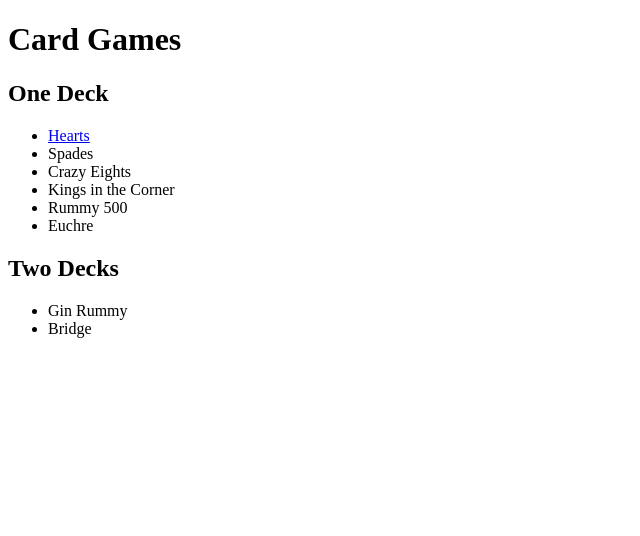
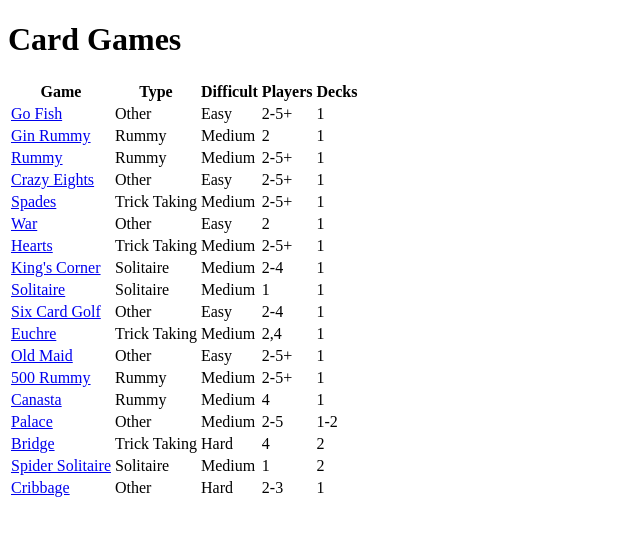
Before and after one commit to travis-mark/cardgames, a SvelteKit app: page / in a window 1280 px wide. Shown: the top 536 px of the page, without its empty margins (0-640 px from the left). Built offline with nearby package versions, Linux system fonts and the light colour scheme.

Commit message:
Setup game list

```diff
--- a/src/routes/+page.svelte
+++ b/src/routes/+page.svelte
@@ -1,19 +1,137 @@
 <h1>Card Games</h1>
 
-<!-- <p>Visit <a href="https://kit.svelte.dev">kit.svelte.dev</a> to read the documentation</p> -->
-
-<h2>One Deck</h2>
-<ul>
-    <li><a href="/hearts">Hearts</a></li>
-    <li>Spades</li>
-    <li>Crazy Eights</li>
-    <li>Kings in the Corner</li>
-    <li>Rummy 500</li>
-    <li>Euchre</li>
-</ul>
-
-<h2>Two Decks</h2>
-<ul>
-    <li>Gin Rummy</li>
-    <li>Bridge</li>
-</ul>
+<table>
+    <tr>
+        <th>Game</th>
+        <th>Type</th>
+        <th>Difficult</th>
+        <th>Players</th>
+        <th>Decks</th>
+    </tr>
+    <tr>
+        <td><a href="https://bicyclecards.com/how-to-play/go-fish">Go Fish</a></td>
+        <td>Other</td>
+        <td>Easy</td>
+        <td>2-5+</td>
+        <td>1</td>
+    </tr>
+    <tr>
+        <td><a href="https://bicyclecards.com/how-to-play/gin-rummy">Gin Rummy</a></td>
+        <td>Rummy</td>
+        <td>Medium</td>
+        <td>2</td>
+        <td>1</td>
+    </tr>
+    <tr>
+        <td><a href="https://bicyclecards.com/how-to-play/rummy-rum">Rummy</a></td>
+        <td>Rummy</td>
+        <td>Medium</td>
+        <td>2-5+</td>
+        <td>1</td>
+    </tr>
+    <tr>
+        <td><a href="https://bicyclecards.com/how-to-play/crazy-eights">Crazy Eights</a></td>
+        <td>Other</td>
+        <td>Easy</td>
+        <td>2-5+</td>
+        <td>1</td>
+    </tr>
+    <tr>
+        <td><a href="https://bicyclecards.com/how-to-play/spades">Spades</a></td>
+        <td>Trick Taking</td>
+        <td>Medium</td>
+        <td>2-5+</td>
+        <td>1</td>
+    </tr>
+    <tr>
+        <td><a href="https://bicyclecards.com/how-to-play/war">War</a></td>
+        <td>Other</td>
+        <td>Easy</td>
+        <td>2</td>
+        <td>1</td>
+    </tr>
+    <tr>
+        <td><a href="https://bicyclecards.com/how-to-play/hearts">Hearts</a></td>
+        <td>Trick Taking</td>
+        <td>Medium</td>
+        <td>2-5+</td>
+        <td>1</td>
+    </tr>
+    <tr>
+        <td><a href="https://bicyclecards.com/how-to-play/kings-corner">King's Corner</a></td>
+        <td>Solitaire</td>
+        <td>Medium</td>
+        <td>2-4</td>
+        <td>1</td>
+    </tr>
+    <tr>
+        <td><a href="https://bicyclecards.com/how-to-play/solitaire">Solitaire</a></td>
+        <td>Solitaire</td>
+        <td>Medium</td>
+        <td>1</td>
+        <td>1</td>
+    </tr>
+    <tr>
+        <td><a href="https://bicyclecards.com/how-to-play/six-card-golf">Six Card Golf</a></td>
+        <td>Other</td>
+        <td>Easy</td>
+        <td>2-4</td>
+        <td>1</td>
+    </tr>
+    <tr>
+        <td><a href="https://bicyclecards.com/how-to-play/euchre">Euchre</a></td>
+        <td>Trick Taking</td>
+        <td>Medium</td>
+        <td>2,4</td>
+        <td>1</td>
+    </tr>
+    <tr>
+        <td><a href="https://bicyclecards.com/how-to-play/old-maid">Old Maid</a></td>
+        <td>Other</td>
+        <td>Easy</td>
+        <td>2-5+</td>
+        <td>1</td>
+    </tr>
+    <tr>
+        <td><a href="https://bicyclecards.com/how-to-play/500-rum">500 Rummy</a></td>
+        <td>Rummy</td>
+        <td>Medium</td>
+        <td>2-5+</td>
+        <td>1</td>
+    </tr>
+    <tr>
+        <td><a href="https://bicyclecards.com/how-to-play/canasta">Canasta</a></td>
+        <td>Rummy</td>
+        <td>Medium</td>
+        <td>4</td>
+        <td>1</td>
+    </tr>
+    <tr>
+        <td><a href="https://bicyclecards.com/how-to-play/palace">Palace</a></td>
+        <td>Other</td>
+        <td>Medium</td>
+        <td>2-5</td>
+        <td>1-2</td>
+    </tr>
+    <tr>
+        <td><a href="https://bicyclecards.com/how-to-play/bridge">Bridge</a></td>
+        <td>Trick Taking</td>
+        <td>Hard</td>
+        <td>4</td>
+        <td>2</td>
+    </tr>
+    <tr>
+        <td><a href="https://bicyclecards.com/how-to-play/spider-solitaire">Spider Solitaire</a></td>
+        <td>Solitaire</td>
+        <td>Medium</td>
+        <td>1</td>
+        <td>2</td>
+    </tr>
+    <tr>
+        <td><a href="https://bicyclecards.com/how-to-play/cribbage">Cribbage</a></td>
+        <td>Other</td>
+        <td>Hard</td>
+        <td>2-3</td>
+        <td>1</td>
+    </tr>
+</table>
```
